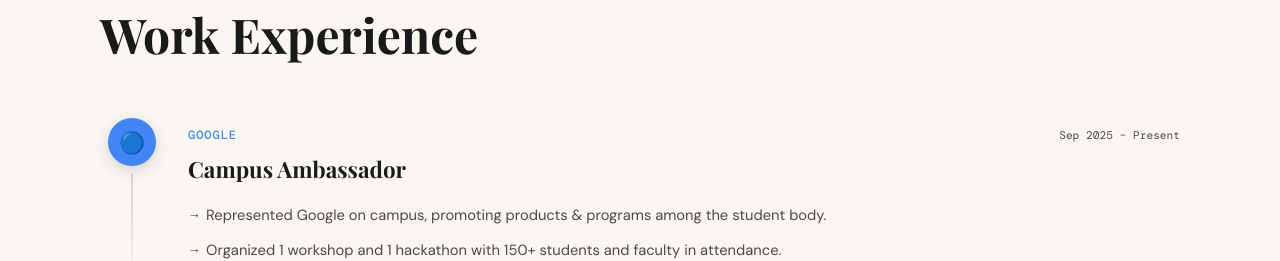
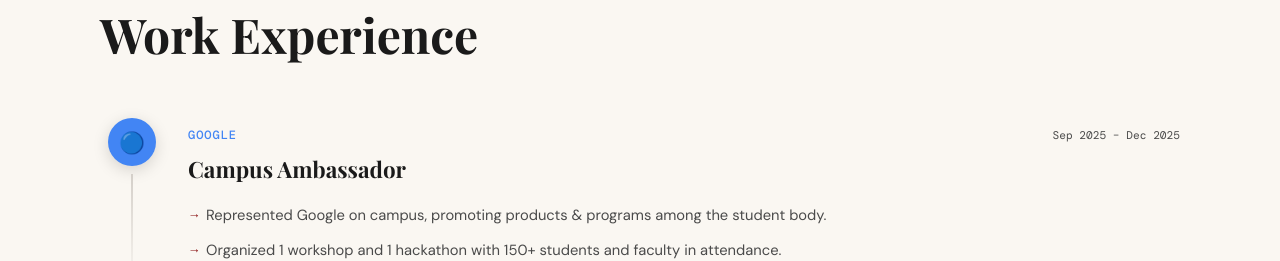
Before and after one commit to aashna-boop/portfolio-aashna, a React (Create React App) app: page / in a window 1280 px wide. Shown: the part 4460-4721 px from the top of the page. Built offline with nearby package versions, Linux system fonts and the light colour scheme; the HTML template or start-up script is replaced by a standard one; a web font is replaced by a local one.

Commit message:
Update experience period for Google role

```diff
--- a/src/components/Experience.js
+++ b/src/components/Experience.js
@@ -6,7 +6,7 @@ const experiences = [
   {
     org: 'Google',
     role: 'Campus Ambassador',
-    period: 'Sep 2025 – Present',
+    period: 'Sep 2025 – Dec 2025',
     logo: '🔵',
     color: '#4285F4',
     points: [
```
